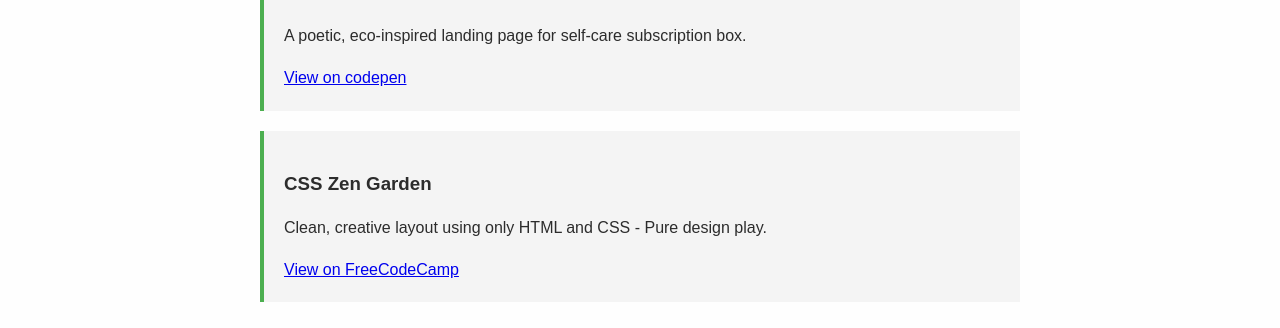
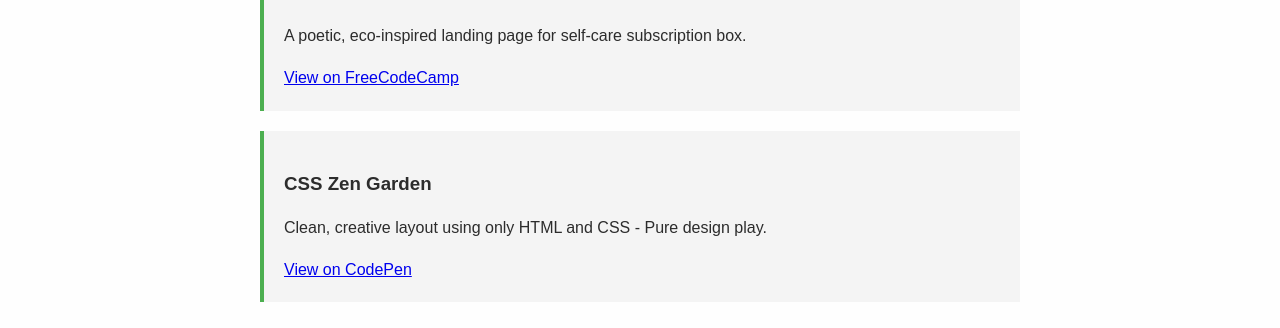
Before and after one commit to th3acarr/Java-Practice, a plain HTML site: page index.html in a window 1280 px wide. Shown: the part 558-886 px from the top of the page. Drawn offline with Linux system fonts and the light colour scheme.

Commit message:
Update index.html
Corrections made with links

```diff
--- a/index.html
+++ b/index.html
@@ -18,12 +18,12 @@
   <div class="project-card">
     <h3>Soul Bloom</h3>
     <p>A poetic, eco-inspired landing page for self-care subscription box. </p>
-    <a href="https://www.freecodecamp.org/learn/2022/responsive-web-design/build-a-product-landing-page-project/build-a-product-landing-page" target="_blank">View on codepen</a>
+    <a href="https://www.freecodecamp.org/learn/2022/responsive-web-design/build-a-product-landing-page-project/build-a-product-landing-page" target="_blank">View on FreeCodeCamp</a>
   </div>
   <div class="project-card">
     <h3>CSS Zen Garden</h3>
     <p>Clean, creative layout using only HTML and CSS - Pure design play.</p>
-    <a href="https://" tagret="_blank">View on FreeCodeCamp</a>
+    <a href="https://" tagret="_blank">View on CodePen</a>
   </div>
 </section>
 <section class="about">
```
